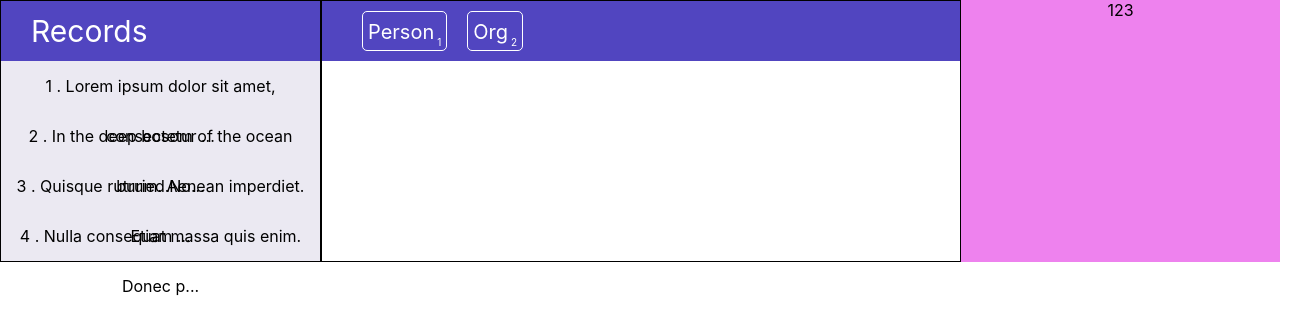
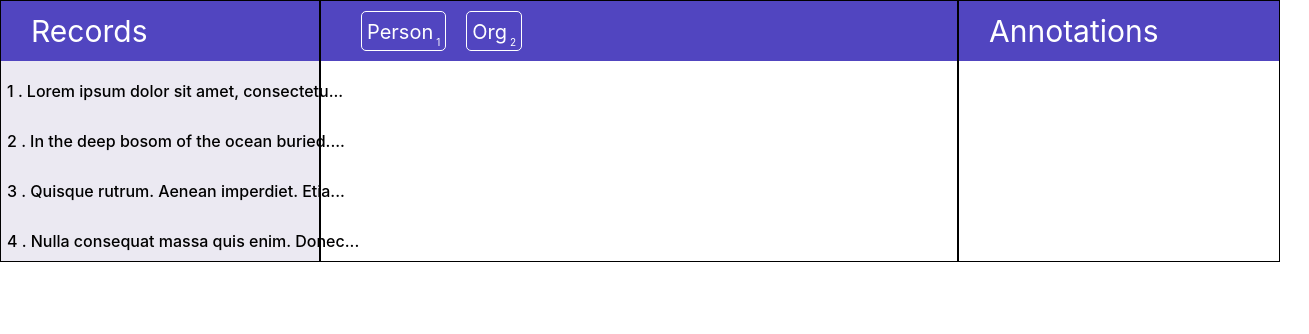
Before and after one commit to EightCubed/Text-Highliter-Assignment, a React (Create React App) app: page / in a window 1280 px wide. Shown: the top 334 px of the page, 1309 px wide, since content can reach past the window. Built offline with nearby package versions, Linux system fonts and the light colour scheme.

Commit message:
Added Annotation Window and deletion function

```diff
--- a/src/App.js
+++ b/src/App.js
@@ -6,60 +6,24 @@ import Records from './Components/Records';
 
 const recordsData = [
   {
-    "id": 1,
+    "id": 0,
     "heading": "Record 1",
     "body": "Lorem ipsum dolor sit amet, consectetur adipiscing elit, sed do eiusmod tempor incididunt ut labore et dolore magna aliqua. Ut enim ad minim veniam, quis nostrud exercitation ullamco laboris nisi ut aliquip ex ea commodo consequat. Duis aute irure dolor in reprehenderit in voluptate velit esse cillum dolore eu fugiat nulla pariatur. Excepteur sint occaecat cupidatat non proident, sunt in culpa qui officia deserunt mollit anim id est laborum.Lorem ipsum dolor sit amet, consectetur adipiscing elit, sed do eiusmod tempor incididunt ut labore et dolore magna aliqua. Ut enim ad minim veniam, quis nostrud exercitation ullamco laboris nisi ut aliquip ex ea commodo consequat. Duis aute irure dolor in reprehenderit in voluptate velit esse cillum dolore eu fugiat nulla pariatur. Excepteur sint occaecat cupidatat non proident, sunt in culpa qui officia deserunt mollit anim id est laborum.",
-    "annotations":[
-      {
-        "text": "nostrud",
-        "annotation": 1,
-      },
-      {
-        "text": "mollit",
-        "annotation": 1,
-      }]
+  },
+  {
+    "id": 1,
+    "heading": "Record 2",
+    "body": "In the deep bosom of the ocean buried.Now are our brows bound with victorious wreaths;Our bruised arms hung up for  monuments; Our stern alarums changed to merry meetings, Our dreadful marches to delightful measures. Grim-visaged war hath smooth'd his wrinkled front; And now, instead of mounting barded steeds To fright the souls of fearful adversaries,He capers nimbly in a lady's chamber",
   },
   {
     "id": 2,
-    "heading": "Record 2",
-    "body": "In the deep bosom of the ocean buried.Now are our brows bound with victorious wreaths;Our bruised arms hung up for  monuments; Our stern alarums changed to merry meetings, Our dreadful marches to delightful measures. Grim-visaged war hath smooth'd his wrinkled front; And now, instead of mounting barded steeds To fright the souls of fearful adversaries,He capers nimbly in a lady's chamber",
-    "annotations":[
-      {
-        "text": "buried",
-        "annotation": 1,
-      },
-      {
-        "text": "alarums",
-        "annotation": 1,
-      }]
-  },
-    {
-    "id": 3,
     "heading": "Record 3",
     "body":  "Quisque rutrum. Aenean imperdiet. Etiam ultricies nisi vel augue. Curabitur ullamcorper ultricies nisi. Nam eget dui. Etiam rhoncus. Maecenas tempus, tellus eget condimentum rhoncus, sem quam semper libero, sit amet adipiscing sem neque sed ipsum. Nam quam nunc, blandit vel, luctus pulvinar, hendrerit id, lorem. Maecenas nec odio et ante tincidunt tempus. Donec vitae sapien ut libero venenatis faucibus. Nullam quis ante. Etiam sit amet orci eget eros faucibus tincidunt. Duis leo. Sed fringilla mauris sit amet nibh. Donec sodales sagittis magna.",
-    "annotations":[
-      {
-        "text": "amet",
-        "annotation": 1,
-      },
-      {
-        "text": "tempus",
-        "annotation": 2,
-      }]
   },
   {
-    "id": 4,
+    "id": 3,
     "heading": "Record 4",
-    "body": "Nulla consequat massa quis enim. Donec pede justo, fringilla vel, aliquet nec, vulputate eget, arcu. In enim justo, rhoncus ut, imperdiet a, venenatis vitae, justo. Nullam dictum felis eu pede mollis pretium. Integer tincidunt. Cras dapibus. Vivamus elementum semper nisi. Aenean vulputate eleifend tellus. Aenean leo ligula, porttitor eu, consequat vitae, eleifend ac, enim. Aliquam lorem ante, dapibus in, viverra quis, feugiat a, tellus. Phasellus viverra nulla ut metus varius laoreet.",
-    "annotations":[
-      {
-        "text": "consequat",
-        "annotation": 2,
-      },
-      {
-        "text": "ante",
-        "annotation": 1,
-      }]
+    "body": "Nulla consequat massa quis enim. Donec pede justo, fringilla vel, aliquet nec, vulputate eget, arcu. In enim justo, rhoncus ut, imperdiet a, venenatis vitae, justo. Nullam dictum felis eu pede mollis pretium. Integer tincidunt. Cras dapibus. Vivamus elementum semper nisi. Aenean vulputate eleifend tellus. Aenean leo ligula, porttitor eu, consequat vitae, eleifend ac, enim. Aliquam lorem ante, dapibus in, viverra quis, feugiat a, tellus. Phasellus viverra nulla",
   },
 ]
 
@@ -74,19 +38,75 @@ const Annotations = [
   },
 ]
 
+const annotationListData=[
+      {
+        "id":0,
+        "text": "nostrud",
+        "annotation": 1,
+      },
+      {
+        "id":0,
+        "text": "mollit",
+        "annotation": 2,
+      },
+      {
+        "id": 1,
+        "text": "buried",
+        "annotation": 1,
+      },
+      {
+        "id": 1,
+        "text": "alarums",
+        "annotation": 1,
+      },
+      {
+        "id": 2,
+        "text": "amet",
+        "annotation": 1,
+      },
+      {
+        "id": 2,
+        "text": "tempus",
+        "annotation": 2,
+      },
+      {
+        "id": 3,
+        "text": "consequat",
+        "annotation": 2,
+      },
+      {
+        "id": 3,
+        "text": "ante",
+        "annotation": 1,
+      },
+      {
+        "id": 3,
+        "text": "Aliquam",
+        "annotation": 2,
+      },
+    ]
+
 function App() {
 
   const [selectedID,setSelectedID]=useState(null)
+  const [data,setData]=useState(recordsData);
+  const [annotationList,setAnnotationList]=useState(annotationListData)
 
   const changeRecord = (id) => {
     setSelectedID(id)
   }
 
+  const handleRemove = (text) => {
+    const newList = annotationList.filter(c => c.text !== text );
+    console.log(newList)
+    setAnnotationList(newList);
+  }
+
   return (
     <div className="App">
-      <Records data={recordsData} selected={selectedID} changeRecord={changeRecord} />
-      <AnnotationList data={recordsData} selected={selectedID} annotations={Annotations}/>
-      <AnnotationWindow />
+      <Records data={data} selected={selectedID} changeRecord={changeRecord} />
+      <AnnotationList data={data} selected={selectedID} annotations={Annotations} annotationList={annotationList}/>
+      <AnnotationWindow data={data} selected={selectedID} handleRemove={handleRemove} annotationList={annotationList}/>
     </div>
   );
 }
--- a/src/Components/AnnotationList.jsx
+++ b/src/Components/AnnotationList.jsx
@@ -1,9 +1,16 @@
 import React from 'react';
 import './annotationlist.css';
-import Highlighter from 'react-highlight-words';
 import Highlight from './Highlight';
 
-const AnnotationList = ({data=[],annotations=[],selected=0}) =>{
+const AnnotationList = ({data=[],annotations=[],selected,annotationList}) =>{
+
+    let thisAnnotation=[]
+    thisAnnotation=annotationList.filter( c => {
+        if( c.id === selected)
+            return c
+    });
+    console.log(thisAnnotation)
+
 
     return(
         <div className='annotationlist'>
@@ -15,13 +22,7 @@ const AnnotationList = ({data=[],annotations=[],selected=0}) =>{
             {data.map( data =>
                 (data.id===selected &&
                 <div className='recordBody' key={data.id}>
-                    <Highlight text={data.body} searchWords={data.annotations} />
-                    {/* <Highlighter
-                        highlightClassName="YourHighlightClass"
-                        searchWords={data.annotations}
-                        autoEscape={true}
-                        textToHighlight={data.body}
-                    /> */}
+                    <Highlight text={data.body} searchWords={thisAnnotation} />
                 </div>)
             )}
         </div>
--- a/src/Components/AnnotationWindow.jsx
+++ b/src/Components/AnnotationWindow.jsx
@@ -1,10 +1,25 @@
 import React from 'react';
 import './annotationwindow.css';
 
-const AnnotationWindow = () =>{
+const AnnotationWindow = ({data=[],annotationList,selected,handleRemove}) =>{
+
+    const handleDelete = (e,text) => {
+        handleRemove(text,selected);
+    }
+
     return(
         <div className='annotationwindow'>
-            123
+            <div className='title'>Annotations</div>
+            <table>{annotationList.map( (element) => {
+                if(element.id===selected)
+                {
+                    return <tr className='list'>
+                                <th className='text'>{element.text}</th>
+                                <th className='bold'>{element.annotation===1?"Person":"Org"}</th>
+                                <th onClick={(e)=>handleDelete(e,element.text)}>&#10006;</th>
+                            </tr>
+                }
+            })}</table>
         </div>
     );
 }
--- /dev/null
+++ b/src/Components/ErrorBoundary.jsx
@@ -0,0 +1,25 @@
+import React from 'react';
+
+class ErrorBoundary extends React.Component {
+    constructor(props) {
+        super(props);
+        this.state = { hasError: false };
+    }
+
+    static getDerivedStateFromError(error) {
+        return { hasError: true };
+    }
+
+    componentDidCatch(error, errorInfo) {
+        console.log(error,errorInfo)
+    }
+
+    render() {
+        if (this.state.hasError) {
+            return <h1>Oops, something went wrong.</h1>;
+        }
+        return this.props.children;
+    }
+}
+
+export default ErrorBoundary;
--- a/src/Components/Records.jsx
+++ b/src/Components/Records.jsx
@@ -2,7 +2,7 @@
 import React from 'react';
 import './records.css';
 
-const MAX_LENGTH=40;
+const MAX_LENGTH=38;
 
 const Records = ({data ,selected ,changeRecord }) =>{
 
@@ -17,8 +17,8 @@ const Records = ({data ,selected ,changeRecord }) =>{
                 <div className='record' key={id} onClick={(e)=>handleChange(e,id)} className={id===selected?'selected':'unselected'}>
                     <div className='body'>
                         {body.length > MAX_LENGTH ?
-                        (<div>
-                            {id} . {' '}
+                        (<div className='list'>
+                            {id+1} . {' '}
                             {`${body.substring(0, MAX_LENGTH)}...`}
                         </div>
                         ) :
--- a/src/Components/annotationwindow.css
+++ b/src/Components/annotationwindow.css
@@ -1,4 +1,33 @@
 .annotationwindow{
     width: 25%;
-    background-color: violet;
+    border: 1px solid black;
 }
+
+.annotationWindow{
+    background-color: blue;
+}
+
+.list{
+    padding: 5px;
+    font-weight: 500;
+}
+
+.text{
+    font-weight: 400;
+}
+
+.bold{
+    padding-left: 5px;
+    font-weight: bold;
+}
+
+table {
+    padding-top: 10px;
+    width: 350px;
+    height: 60px;
+}
+
+th {
+    padding-left: 30px;
+    text-align: left;
+}
--- a/src/Components/highlight.css
+++ b/src/Components/highlight.css
@@ -1,7 +1,20 @@
-.normal{
-    display: flex;
-}
-
 .textBody{
     display: inline-block;
 }
+
+.annot{
+    background-color: rgb(247, 226, 155);
+    width: max-content;
+    padding: 3px 5px 3px 5px;
+}
+
+.annotName{
+    font-size: 14px;
+    vertical-align: sub;
+    color: blue;
+    padding-left: 3px;
+}
+
+p{
+    display: inline;
+}
--- a/src/Components/records.css
+++ b/src/Components/records.css
@@ -1,6 +1,7 @@
 .records{
     width: 25%;
     border: 1px solid black;
+    background-color: rgb(235, 233, 242);
 }
 
 .title{
@@ -16,7 +17,7 @@
 .record{
     display: flex;
     flex-direction: row;
-    min-height: 100px;
+    min-height: 200px;
 }
 
 .selected{
@@ -26,7 +27,6 @@
 }
 
 .unselected{
-    background-color: rgb(235, 233, 242);
     height: 50px;
     line-height: 50px;
 }
@@ -34,4 +34,7 @@
 .body{
     font-size: 16px;
     text-overflow: ellipsis;
+    position: fixed;
+    left: 0;
+    padding-left: 2px;
 }
--- a/src/index.js
+++ b/src/index.js
@@ -3,11 +3,14 @@ import ReactDOM from 'react-dom/client';
 import './index.css';
 import App from './App';
 import reportWebVitals from './reportWebVitals';
+import ErrorBoundary from './Components/ErrorBoundary';
 
 const root = ReactDOM.createRoot(document.getElementById('root'));
 root.render(
   <React.StrictMode>
-    <App />
+    <ErrorBoundary>
+      <App />
+    </ErrorBoundary>
   </React.StrictMode>
 );
 
```
Also changed, not shown: src/Components/Highlight.jsx (+8 -11 lines), src/Components/Highlighted.jsx (deleted, +0 -137 lines).
